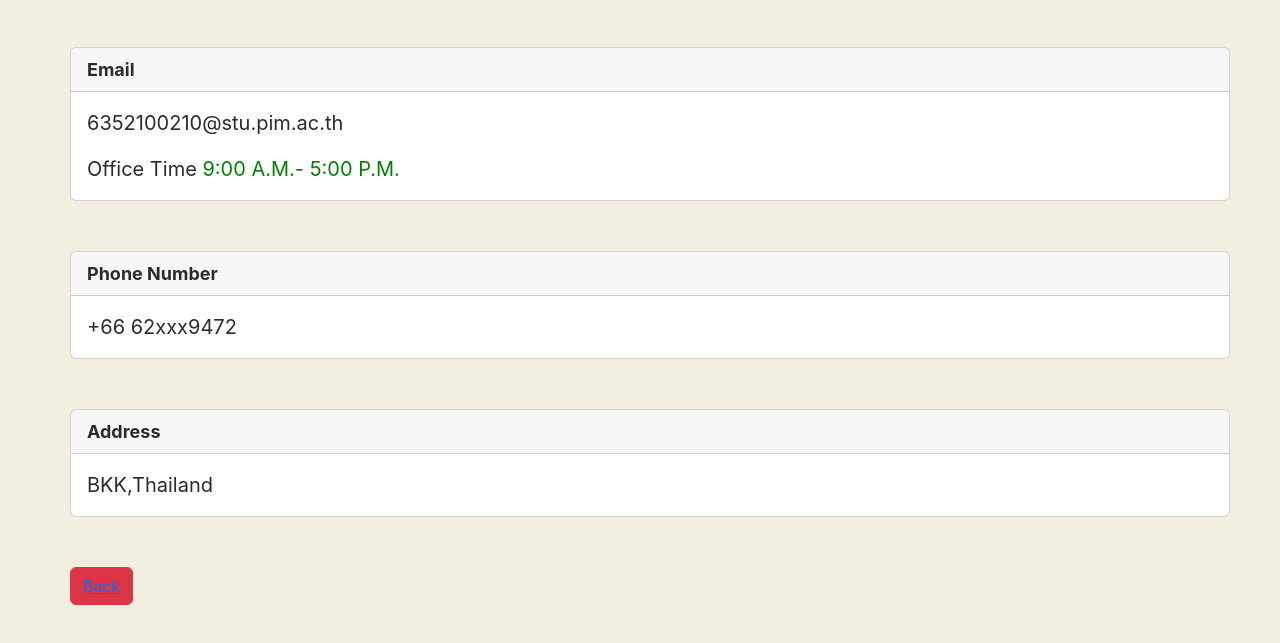
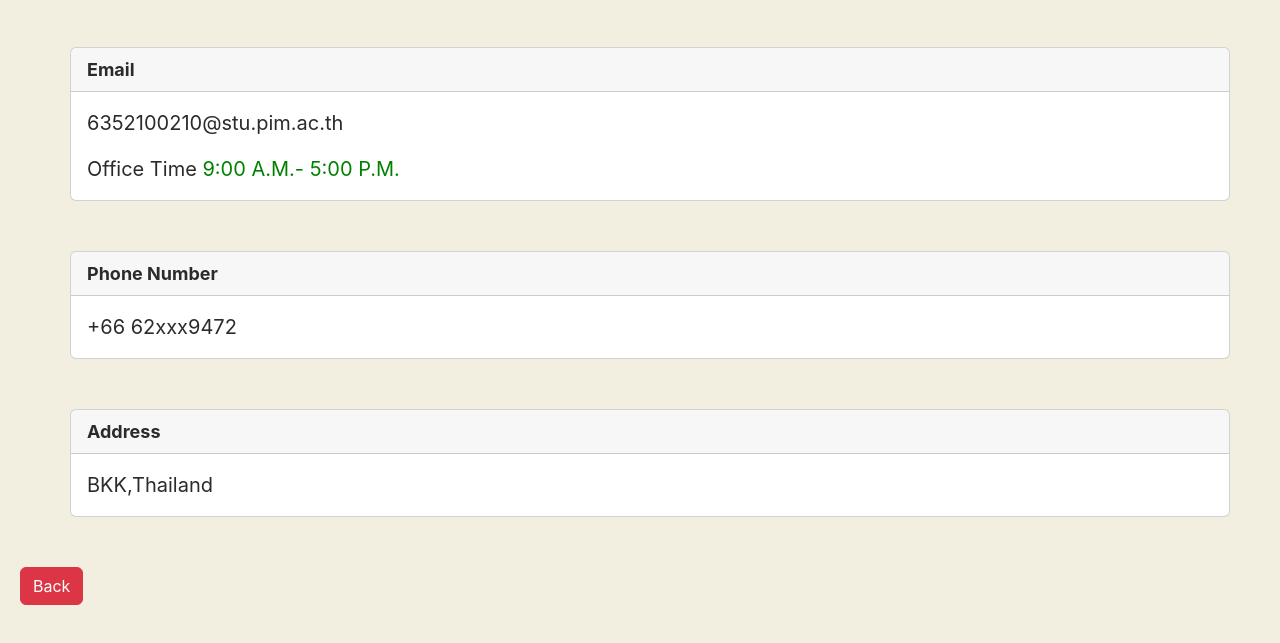
Before and after one commit to tealerr/HelloWorld, a plain HTML site: page resume/contact.html in a window 1280 px wide. Shown: the part 61-704 px from the top of the page. Drawn offline with nearby package versions, Linux system fonts and the light colour scheme.

Commit message:
back button

```diff
--- a/resume/contact.html
+++ b/resume/contact.html
@@ -46,7 +46,8 @@
     </div>
   </div>
 
-  <button type="button" class="btn btn-danger" style="margin-left: 50px;"> <a href="index.html">Back</a> </button>
+  <a href="index.html" class="btn btn-danger" role="button">Back</a>
+
 
 
 
```
Also changed, not shown: resume/index.html (+1 -1 lines).
